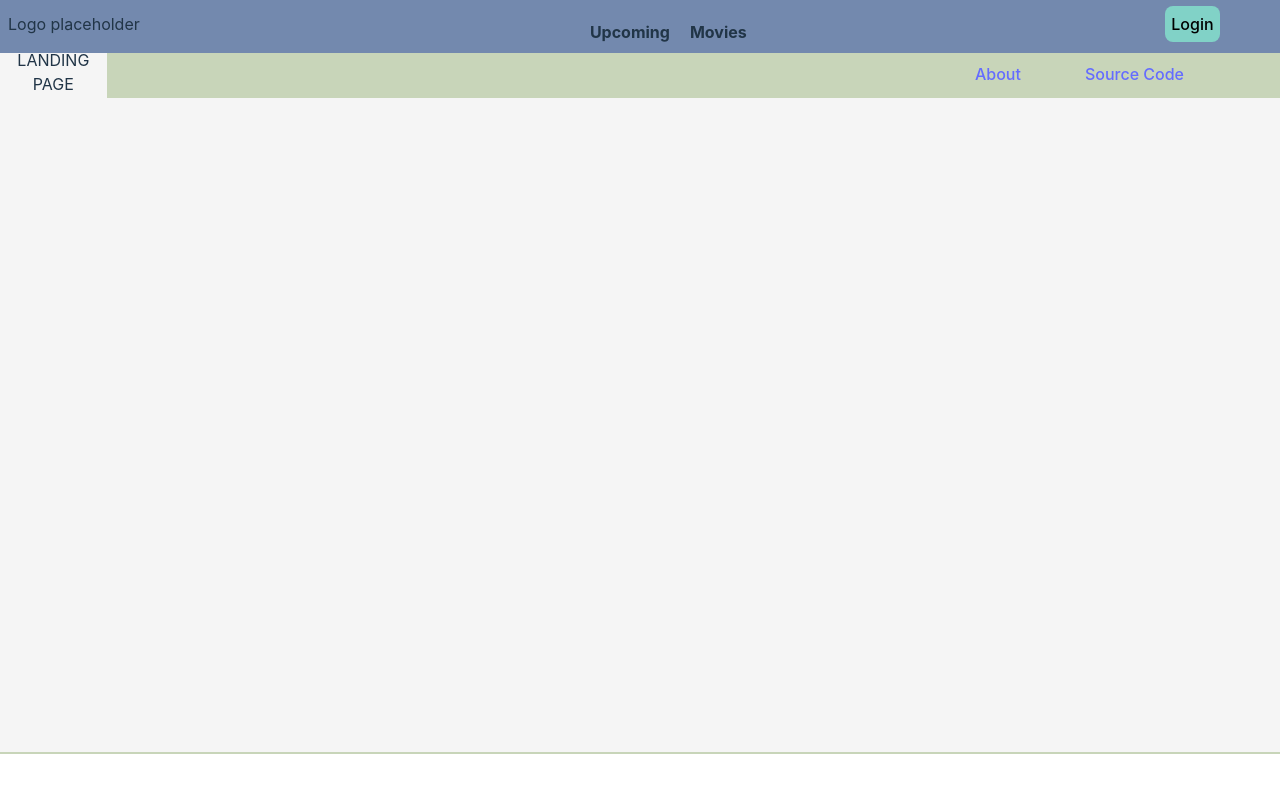
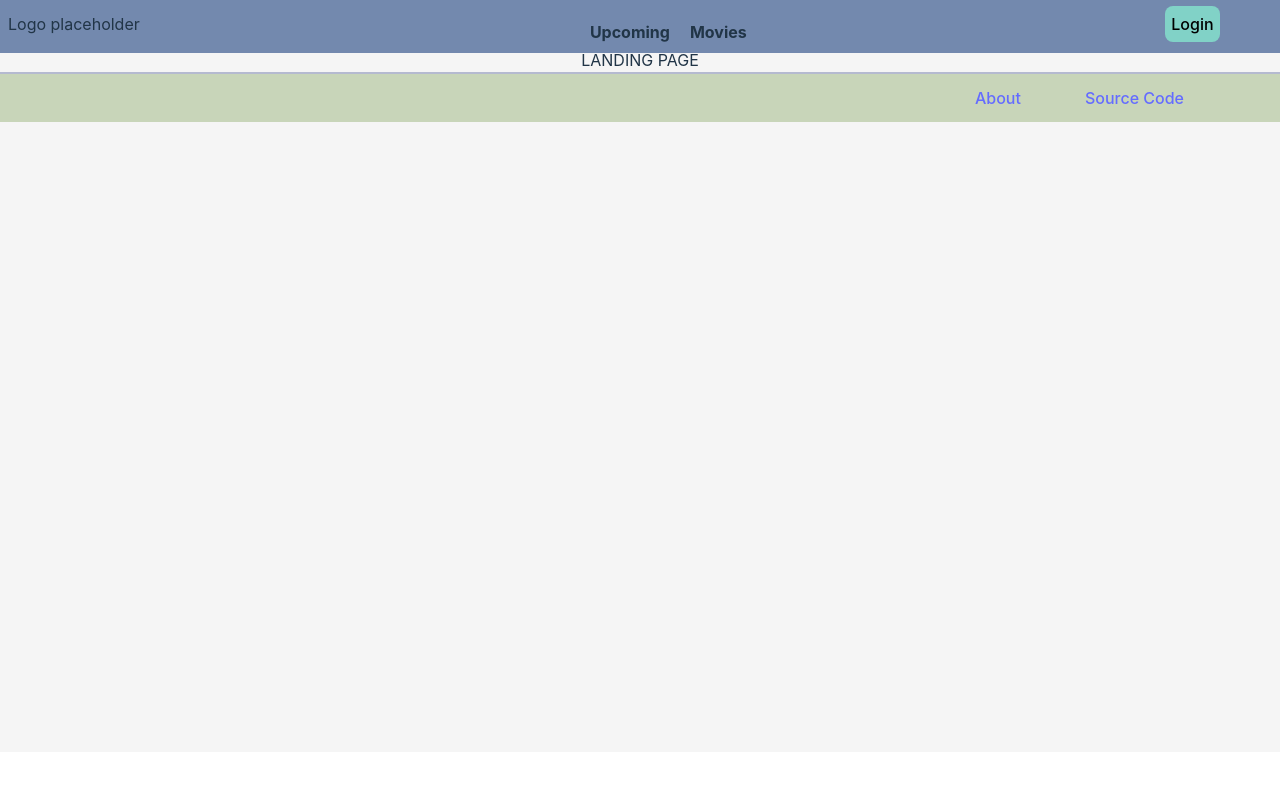
Before and after one commit to ScandiumSG/cinema_demo, a React (Vite) app: page / in a window 1280 px wide. Shown: the top 792 px of the page. Built offline with nearby package versions, Linux system fonts and the light colour scheme; no server answers.

Commit message:
App - Removed footer component and moved into PageRouter component

```diff
--- a/src/App.css
+++ b/src/App.css
@@ -20,6 +20,7 @@
   border: 0px;
 
   display: flex;
+  flex-direction: column;
   justify-items: center;
   align-content: center;
 }
--- a/src/App.tsx
+++ b/src/App.tsx
@@ -70,7 +70,6 @@ function App() {
         >
           <HeaderComponent />
           <PageRouter />
-          <FooterComponent />
         </blurContext.Provider>
       </userContext.Provider>
     </>
```
